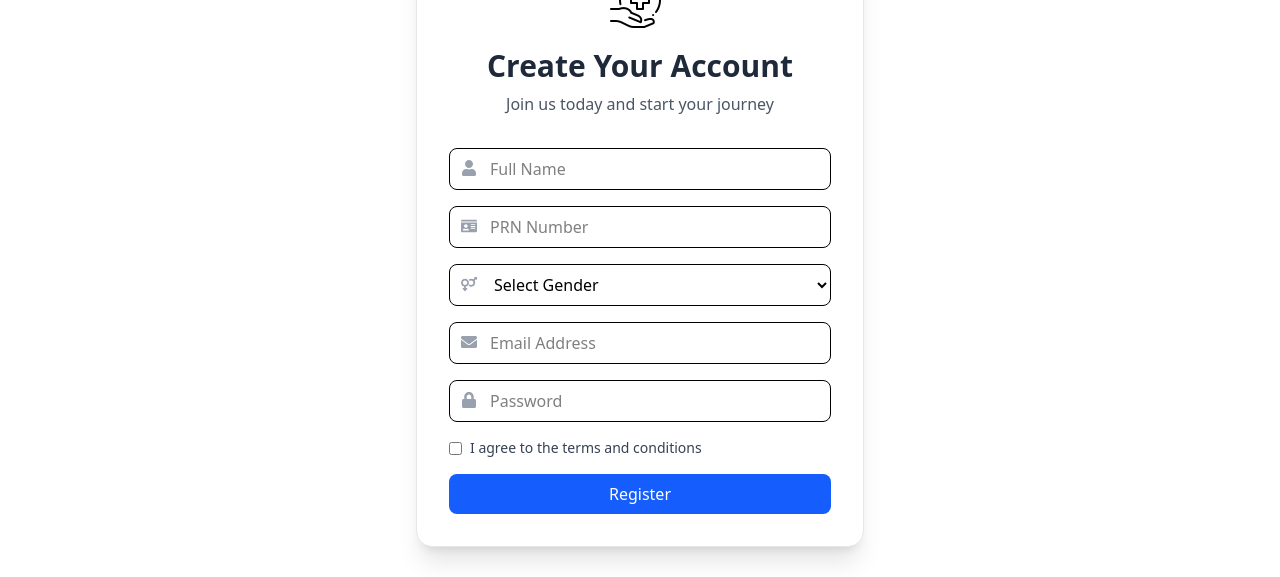
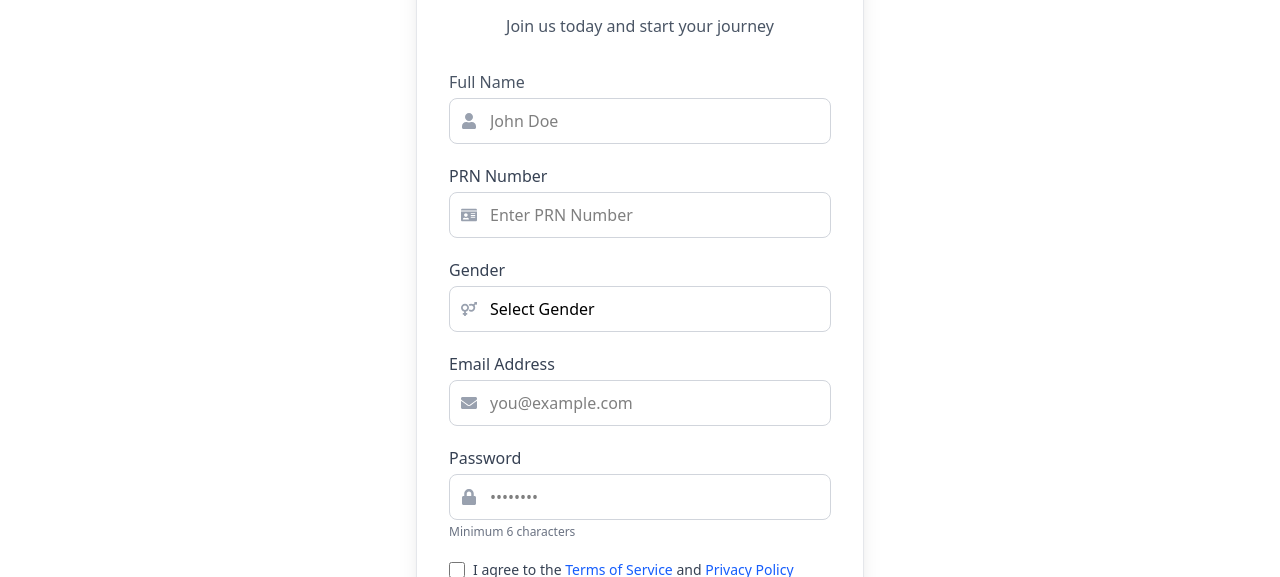
Before and after one commit to sp7567/Major_Project25, a React (Vite) app: page /register in a window 1280 px wide. Shown: the part 223-800 px from the top of the page. Built offline with nearby package versions, Linux system fonts and the light colour scheme; no server answers.

Commit message:
Added logger to send logs to CloudWatch

```diff
--- a/components/Registration.jsx
+++ b/components/Registration.jsx
@@ -5,7 +5,6 @@ import { auth, database } from "../src/firebase/config";
 import { useNavigate } from "react-router-dom";
 import { FaUser, FaIdCard, FaVenusMars, FaEnvelope, FaLock, FaCheck, FaExclamationCircle } from "react-icons/fa";
 import Logo from "/logo.png"; // Adjust path to your logo
-import { logToCloudWatch } from '../src/firebase/logger';
 
 function Registration() {
   const [formData, setFormData] = useState({
@@ -67,6 +66,7 @@ function Registration() {
       [name]: type === "checkbox" ? checked : value,
     }));
 
+    // Validate the field when it changes
     const error = validateField(name, type === "checkbox" ? checked : value);
     setErrors(prev => ({ ...prev, [name]: error }));
   };
@@ -80,6 +80,7 @@ function Registration() {
   const handleSubmit = async (e) => {
     e.preventDefault();
 
+    // Validate all fields before submission
     const newErrors = {};
     Object.keys(formData).forEach(key => {
       newErrors[key] = validateField(key, formData[key]);
@@ -87,10 +88,11 @@ function Registration() {
 
     setErrors(newErrors);
 
+    // Check if any errors exist
     const hasErrors = Object.values(newErrors).some(error => error !== "");
     if (hasErrors) return;
 
-    const { email, password, fullName, prnNumber } = formData;
+    const { email, password, fullName, prnNumber, terms } = formData;
 
     setIsLoading(true);
 
@@ -102,8 +104,10 @@ function Registration() {
       );
       const user = userCredential.user;
 
+      // Structure for storing user data
       const userRef = ref(database, "users/" + prnNumber);
 
+      // Store user data
       await set(userRef, {
         userId: user.uid,
         fullName: fullName,
@@ -111,31 +115,23 @@ function Registration() {
         prn: prnNumber,
         gender: formData.gender,
         vitals: {
-          date: new Date().toISOString(),
+          date : new Date().toISOString().split("T")[0],
           oxygenLevel: "Unknown",
           weight: "Unknown",
+          heartrate: "Unknown",
         },
       });
 
-      // ✅ Log success to CloudWatch
-      await logToCloudWatch(`User registered: ${fullName} (${email}), PRN: ${prnNumber}`);
-
       navigate("/login", { state: { registrationSuccess: true } });
-
     } catch (error) {
       console.error("Registration error:", error);
       let errorMessage = "Registration failed. Please try again.";
-
       if (error.message.includes("email-already-in-use")) {
         errorMessage = "This email is already registered.";
         setErrors(prev => ({ ...prev, email: errorMessage }));
       } else {
         setErrors(prev => ({ ...prev, form: errorMessage }));
       }
-
-      // ❌ Log error to CloudWatch
-      await logToCloudWatch(`Registration error for email: ${email}, PRN: ${prnNumber} => ${error.message}`);
-
     } finally {
       setIsLoading(false);
     }
@@ -144,8 +140,13 @@ function Registration() {
   return (
     <div className="min-h-screen flex items-center justify-center p-4">
       <div className="w-full max-w-md bg-white p-8 rounded-2xl shadow-xl border border-gray-200">
+        {/* Logo and Header */}
         <div className="flex flex-col items-center mb-8">
-          <img src={Logo} alt="Company Logo" className="w-16 h-16 mb-4" />
+          <img
+            src={Logo}
+            alt="Company Logo"
+            className="w-16 h-16 mb-4"
+          />
           <h2 className="text-3xl font-bold text-gray-800 text-center">
             Create Your Account
           </h2>
@@ -155,104 +156,223 @@ function Registration() {
         </div>
 
         {errors.form && (
-          <div className="mb-4 text-red-600 flex items-center gap-2">
-            <FaExclamationCircle /> <span>{errors.form}</span>
+          <div className="mb-6 p-3 bg-red-100 text-gray-600 rounded-lg text-sm flex items-center">
+            <FaExclamationCircle className="mr-2" />
+            {errors.form}
           </div>
         )}
 
-        <form onSubmit={handleSubmit} className="space-y-4">
+        <form onSubmit={handleSubmit} className="space-y-5">
+          {/* Full Name */}
           <div className="relative">
-            <FaUser className="absolute top-3 left-3 text-gray-400" />
+            <label htmlFor="fullName" className="block text-gray-600 font-medium mb-1">
+              Full Name
+            </label>
+            <div className="relative">
+              <div className="absolute inset-y-0 left-0 pl-3 flex items-center pointer-events-none">
+                <FaUser className="text-gray-400" />
+              </div>
               <input
                 type="text"
+                id="fullName"
                 name="fullName"
-              placeholder="Full Name"
                 value={formData.fullName}
                 onChange={handleChange}
                 onBlur={handleBlur}
-              className="pl-10 w-full border rounded-lg p-2"
+                className={`w-full border ${errors.fullName ? "border-gray-600" : "border-gray-300"} rounded-lg py-2.5 pl-10 pr-4 focus:outline-none focus:ring-2 focus:ring-blue-500 focus:border-transparent`}
+                placeholder="John Doe"
               />
-            {errors.fullName && <p className="text-red-500 text-sm">{errors.fullName}</p>}
+            </div>
+            {errors.fullName && (
+              <p className="mt-1 text-sm text-gray-600 flex items-center">
+                <FaExclamationCircle className="mr-1" size={12} />
+                {errors.fullName}
+              </p>
+            )}
           </div>
 
+          {/* PRN Number */}
           <div className="relative">
-            <FaIdCard className="absolute top-3 left-3 text-gray-400" />
+            <label htmlFor="prnNumber" className="block text-gray-700 font-medium mb-1">
+              PRN Number
+            </label>
+            <div className="relative">
+              <div className="absolute inset-y-0 left-0 pl-3 flex items-center pointer-events-none">
+                <FaIdCard className="text-gray-400" />
+              </div>
               <input
                 type="text"
+                id="prnNumber"
                 name="prnNumber"
-              placeholder="PRN Number"
                 value={formData.prnNumber}
                 onChange={handleChange}
                 onBlur={handleBlur}
-              className="pl-10 w-full border rounded-lg p-2"
+                className={`w-full border ${errors.prnNumber ? "border-gray-500" : "border-gray-300"} rounded-lg py-2.5 pl-10 pr-4 focus:outline-none focus:ring-2 focus:ring-blue-500 focus:border-transparent`}
+                placeholder="Enter PRN Number"
               />
-            {errors.prnNumber && <p className="text-red-500 text-sm">{errors.prnNumber}</p>}
+            </div>
+            {errors.prnNumber && (
+              <p className="mt-1 text-sm text-gray-600 flex items-center">
+                <FaExclamationCircle className="mr-1" size={12} />
+                {errors.prnNumber}
+              </p>
+            )}
           </div>
 
+          {/* Gender */}
           <div className="relative">
-            <FaVenusMars className="absolute top-3 left-3 text-gray-400" />
+            <label htmlFor="gender" className="block text-gray-700 font-medium mb-1">
+              Gender
+            </label>
+            <div className="relative">
+              <div className="absolute inset-y-0 left-0 pl-3 flex items-center pointer-events-none">
+                <FaVenusMars className="text-gray-400" />
+              </div>
               <select
+                id="gender"
                 name="gender"
                 value={formData.gender}
                 onChange={handleChange}
                 onBlur={handleBlur}
-              className="pl-10 w-full border rounded-lg p-2"
+                className={`w-full border ${errors.gender ? "border-gray-500" : "border-gray-300"} rounded-lg py-2.5 pl-10 pr-4 focus:outline-none focus:ring-2 focus:ring-blue-500 focus:border-transparent appearance-none`}
               >
                 <option value="">Select Gender</option>
                 <option value="Male">Male</option>
                 <option value="Female">Female</option>
                 <option value="Other">Other</option>
               </select>
-            {errors.gender && <p className="text-red-500 text-sm">{errors.gender}</p>}
+            </div>
+            {errors.gender && (
+              <p className="mt-1 text-sm text-gray-600 flex items-center">
+                <FaExclamationCircle className="mr-1" size={12} />
+                {errors.gender}
+              </p>
+            )}
           </div>
 
+          {/* E-mail */}
           <div className="relative">
-            <FaEnvelope className="absolute top-3 left-3 text-gray-400" />
+            <label htmlFor="email" className="block text-gray-700 font-medium mb-1">
+              Email Address
+            </label>
+            <div className="relative">
+              <div className="absolute inset-y-0 left-0 pl-3 flex items-center pointer-events-none">
+                <FaEnvelope className="text-gray-400" />
+              </div>
               <input
                 type="email"
+                id="email"
                 name="email"
-              placeholder="Email Address"
                 value={formData.email}
                 onChange={handleChange}
                 onBlur={handleBlur}
-              className="pl-10 w-full border rounded-lg p-2"
+                className={`w-full border ${errors.email ? "border-gray-500" : "border-gray-300"} rounded-lg py-2.5 pl-10 pr-4 focus:outline-none focus:ring-2 focus:ring-blue-500 focus:border-transparent`}
+                placeholder="you@example.com"
               />
-            {errors.email && <p className="text-red-500 text-sm">{errors.email}</p>}
+            </div>
+            {errors.email && (
+              <p className="mt-1 text-sm text-gray-600 flex items-center">
+                <FaExclamationCircle className="mr-1" size={12} />
+                {errors.email}
+              </p>
+            )}
           </div>
 
+          {/* Password */}
           <div className="relative">
-            <FaLock className="absolute top-3 left-3 text-gray-400" />
+            <label htmlFor="password" className="block text-gray-700 font-medium mb-1">
+              Password
+            </label>
+            <div className="relative">
+              <div className="absolute inset-y-0 left-0 pl-3 flex items-center pointer-events-none">
+                <FaLock className="text-gray-400" />
+              </div>
               <input
                 type="password"
+                id="password"
                 name="password"
-              placeholder="Password"
                 value={formData.password}
                 onChange={handleChange}
                 onBlur={handleBlur}
-              className="pl-10 w-full border rounded-lg p-2"
+                className={`w-full border ${errors.password ? "border-gray-500" : "border-gray-300"} rounded-lg py-2.5 pl-10 pr-4 focus:outline-none focus:ring-2 focus:ring-blue-500 focus:border-transparent`}
+                placeholder="••••••••"
               />
-            {errors.password && <p className="text-red-500 text-sm">{errors.password}</p>}
+            </div>
+            {errors.password ? (
+              <p className="mt-1 text-sm text-gray-600 flex items-center">
+                <FaExclamationCircle className="mr-1" size={12} />
+                {errors.password}
+              </p>
+            ) : (
+              <p className="text-xs text-gray-500 mt-1">Minimum 6 characters</p>
+            )}
           </div>
 
-          <div className="flex items-center">
+          {/* Terms & Conditions */}
+          <div className="flex items-start">
+            <div className="flex items-center h-5">
               <input
                 type="checkbox"
+                id="terms"
                 name="terms"
                 checked={formData.terms}
                 onChange={handleChange}
-              className="mr-2"
+                onBlur={handleBlur}
+                className={`w-4 h-4 text-blue-600 ${errors.terms ? "border-gray-500" : "border-gray-300"} rounded focus:ring-blue-500`}
               />
-            <label className="text-sm text-gray-700">I agree to the terms and conditions</label>
             </div>
-          {errors.terms && <p className="text-red-500 text-sm">{errors.terms}</p>}
+            <label htmlFor="terms" className="ml-2 block text-sm text-gray-700">
+              I agree to the{" "}
+              <a href="#" className="text-blue-600 hover:underline">
+                Terms of Service
+              </a>{" "}
+              and{" "}
+              <a href="#" className="text-blue-600 hover:underline">
+                Privacy Policy
+              </a>
+            </label>
+          </div>
+          {errors.terms && (
+            <p className="mt-1 text-sm text-gray-600 flex items-center">
+              <FaExclamationCircle className="mr-1" size={12} />
+              {errors.terms}
+            </p>
+          )}
 
+          {/* Register Button */}
           <button
             type="submit"
             disabled={isLoading}
-            className="w-full bg-blue-600 text-white py-2 rounded-lg hover:bg-blue-700 transition"
+            className={`w-full flex justify-center items-center py-3 px-4 border border-transparent rounded-lg shadow-sm text-white font-medium ${
+              isLoading ? "bg-gray-900" : "bg-gray-900 hover:bg-gray-900"
+            } focus:outline-none focus:ring-2 focus:ring-offset-2 focus:ring-blue-500 transition-colors duration-300`}
           >
-            {isLoading ? "Creating Account..." : "Register"}
+            {isLoading ? (
+              <>
+                <svg className="animate-spin -ml-1 mr-3 h-5 w-5 text-white" xmlns="http://www.w3.org/2000/svg" fill="none" viewBox="0 0 24 24">
+                  <circle className="opacity-25" cx="12" cy="12" r="10" stroke="currentColor" strokeWidth="4"></circle>
+                  <path className="opacity-75" fill="currentColor" d="M4 12a8 8 0 018-8V0C5.373 0 0 5.373 0 12h4zm2 5.291A7.962 7.962 0 014 12H0c0 3.042 1.135 5.824 3 7.938l3-2.647z"></path>
+                </svg>
+                Processing...
+              </>
+            ) : (
+              <>
+                <FaCheck className="mr-2" />
+                Register Now
+              </>
+            )}
           </button>
+
+          {/* Login Link */}
+          <div className="text-center text-sm text-gray-600 mt-4">
+            Already have an account?{" "}
+            <button
+              onClick={() => navigate("/login")}
+              className="text-gray-600 hover:text-gray-800 font-medium"
+            >
+              Sign in
+            </button>
+          </div>
         </form>
       </div>
     </div>
```
Also changed, not shown: components/Dashboard.jsx (+10 -7 lines), src/firebase/logger.js (deleted, +0 -15 lines). Lines whose indentation alone changed are shown as unchanged.
